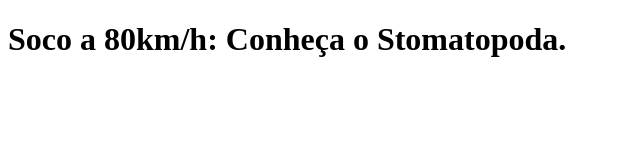
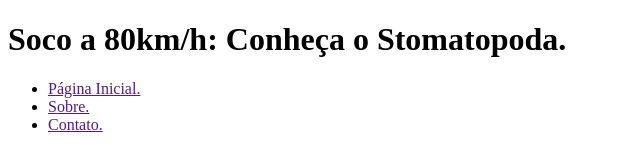
Before and after one commit to LucasEchebeste/trybe-exerc-cios, a plain HTML site: page fundamentos/introducao-html-css/dia04-html-semantico/index.html in a window 1280 px wide. Shown: the whole page, without its empty margins (0-640 px from the left). Drawn offline with Linux system fonts and the light colour scheme.

Commit message:
links area de navegação. exercicio 2

```diff
--- a/fundamentos/introducao-html-css/dia04-html-semantico/index.html
+++ b/fundamentos/introducao-html-css/dia04-html-semantico/index.html
@@ -12,5 +12,15 @@
             <h1>Soco a 80km/h: Conheça o Stomatopoda.</h1>
         </header>
 
+
+
+        <nav>
+            <ul>
+                <li> <a href="">Página Inicial.</a></li>
+                <li><a href="">Sobre.</a></li>
+                <li><a href="">Contato.</a></li>
+            </ul>
+        </nav>
+
   </body>
 </html>
```
